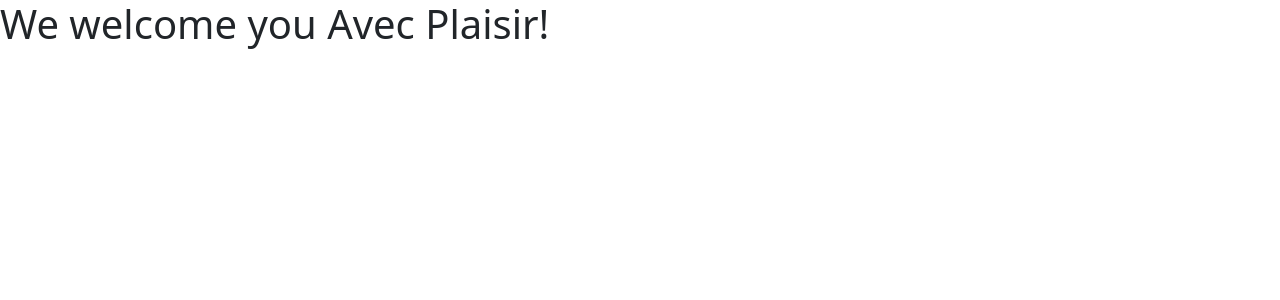
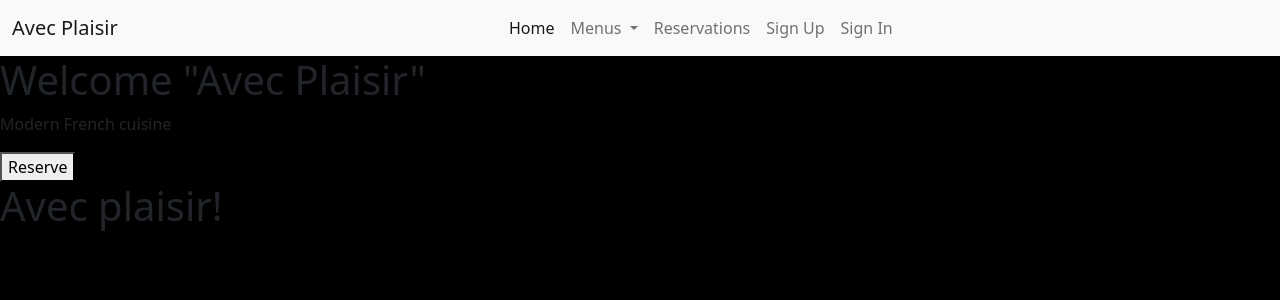
Before and after one commit to leah-jala/PP4-Avec-Plaisir, a Django app: page / in a window 1280 px wide. Shown: the top 300 px of the page. Run offline with Django 3.2, Linux system fonts and the light colour scheme.

Commit message:
Add static folders and connect style.css

```diff
--- a/home/templates/home/base.html
+++ b/home/templates/home/base.html
@@ -1,13 +1,62 @@
 <!doctype html>
 <html lang="en">
+
 <head>
   <meta charset="utf-8">
   <meta name="viewport" content="width=device-width, initial-scale=1">
-    <title>Bootstrap demo</title>
-    <link href="https://cdn.jsdelivr.net/npm/bootstrap@5.2.3/dist/css/bootstrap.min.css" rel="stylesheet" integrity="sha384-rbsA2VBKQhggwzxH7pPCaAqO46MgnOM80zW1RWuH61DGLwZJEdK2Kadq2F9CUG65" crossorigin="anonymous">
+  <title>Avec Plaisir</title>
+  <link href="https://cdn.jsdelivr.net/npm/bootstrap@5.2.3/dist/css/bootstrap.min.css" rel="stylesheet"
+    integrity="sha384-rbsA2VBKQhggwzxH7pPCaAqO46MgnOM80zW1RWuH61DGLwZJEdK2Kadq2F9CUG65" crossorigin="anonymous">
+  <link rel="stylesheet" href="../static/css/style.css">
 </head>
+
 <body>
-    <h1>We welcome you Avec Plaisir!</h1>
-    <script src="https://cdn.jsdelivr.net/npm/bootstrap@5.2.3/dist/js/bootstrap.bundle.min.js" integrity="sha384-kenU1KFdBIe4zVF0s0G1M5b4hcpxyD9F7jL+jjXkk+Q2h455rYXK/7HAuoJl+0I4" crossorigin="anonymous"></script>
+
+  <nav class="navbar navbar-expand-lg bg-light">
+    <div class="container-fluid">
+      <a class="navbar-brand" href="#">Avec Plaisir</a>
+      <button class="navbar-toggler" type="button" data-bs-toggle="collapse" data-bs-target="#navbarNavDropdown"
+        aria-controls="navbarNavDropdown" aria-expanded="false" aria-label="Toggle navigation">
+        <span class="navbar-toggler-icon"></span>
+      </button>
+      <div class="collapse navbar-collapse justify-content-center" id="navbarNavDropdown">
+        <ul class="navbar-nav justify-content-center">
+          <li class="nav-item">
+            <a class="nav-link active" aria-current="page" href="#">Home</a>
+          </li>
+          <li class="nav-item dropdown">
+            <a class="nav-link dropdown-toggle" href="#" role="button" data-bs-toggle="dropdown" aria-expanded="false">
+              Menus
+            </a>
+            <ul class="dropdown-menu">
+              <li><a class="dropdown-item" href="#">Brunch</a></li>
+              <li><a class="dropdown-item" href="#">Lunch</a></li>
+              <li><a class="dropdown-item" href="#">Dinner</a></li>
+            </ul>
+          </li>
+          <li class="dropdown-item"><a class="nav-link" href="#">Reservations</a></li>
+          <li class="dropdown-item"><a class="nav-link" href="#">Sign Up</a></li>
+          <li class="dropdown-item"><a class="nav-link" href="#">Sign In</a></li>
+        </ul>
+      </div>
+      <!-- <div class="navbar-nav nav-item justify-content-left">
+            <a class="nav-link btn btn-success" href="#" role="button">Sign In/Sign Up</a>
+            </div> -->
+    </div>
+  </nav>
+  <!-- Hero -->
+  <div class="hero-image">
+    <div class="hero-text">
+      <h1>Welcome "Avec Plaisir"</h1>
+      <p>Modern French cuisine</p>
+      <button>Reserve</button>
+    </div>
+  </div>
+  <!-- Hero -->
+  <h1>Avec plaisir!</h1>
+  <script src="https://cdn.jsdelivr.net/npm/bootstrap@5.2.3/dist/js/bootstrap.bundle.min.js"
+    integrity="sha384-kenU1KFdBIe4zVF0s0G1M5b4hcpxyD9F7jL+jjXkk+Q2h455rYXK/7HAuoJl+0I4" crossorigin="anonymous">
+  </script>
 </body>
+
 </html>
--- /dev/null
+++ b/static/css/style.css
@@ -0,0 +1,3 @@
+body {
+    background-color: black;
+}
```
Also changed, not shown: static/images/hero.webp (added). Lines whose indentation alone changed are shown as unchanged.
